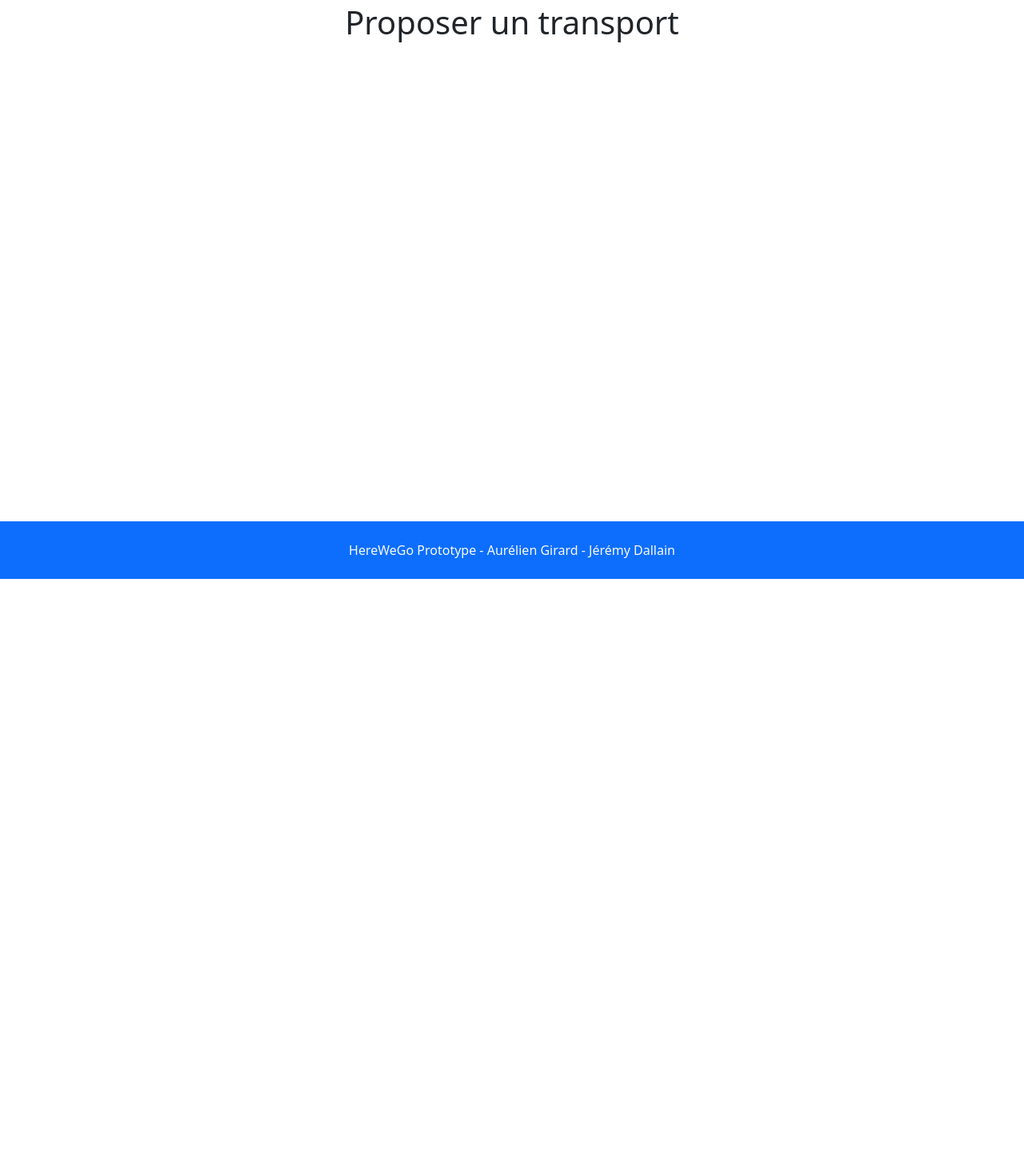
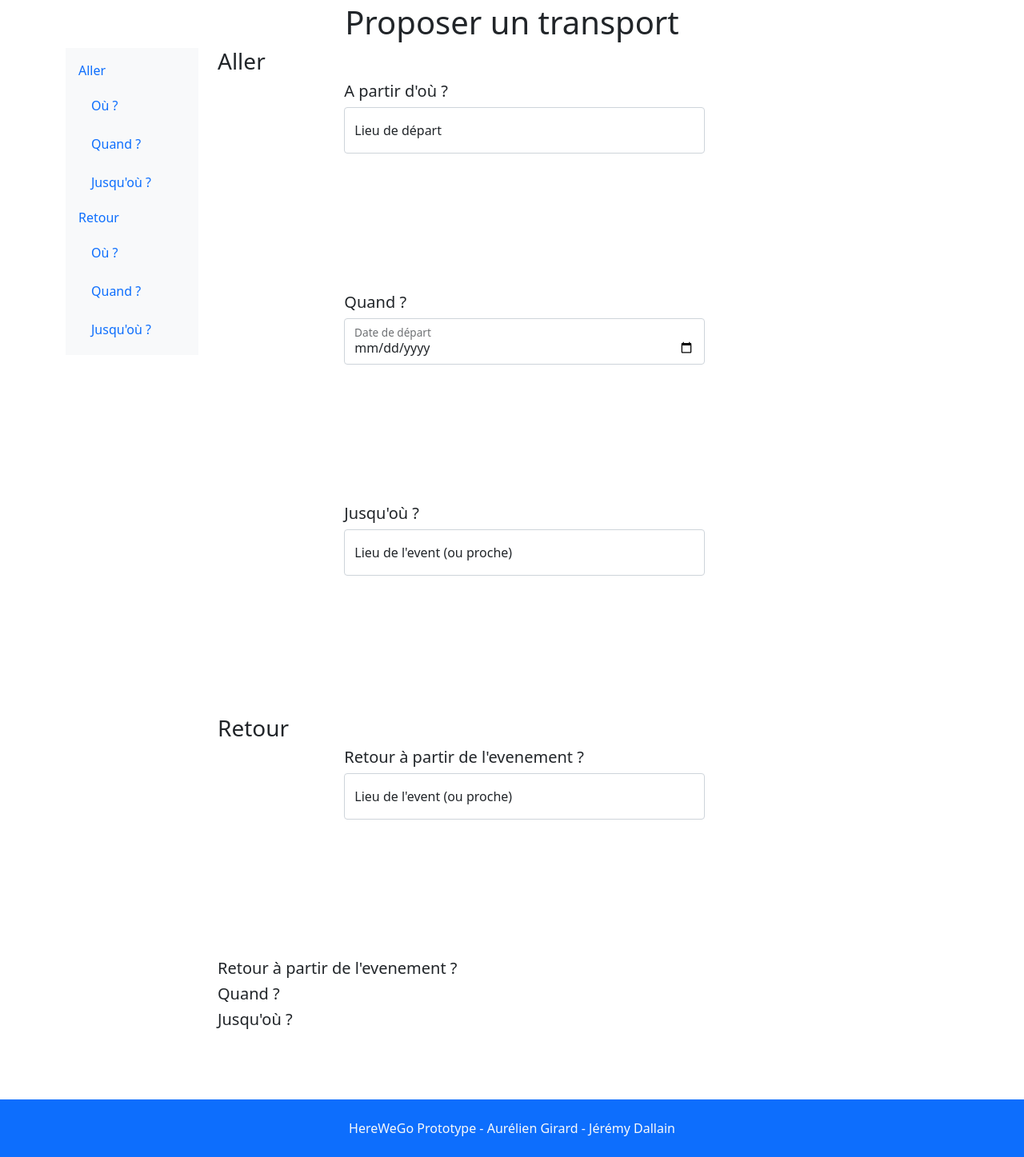
Before and after one commit to MrAuGIR/HerewegoPrototype, a PHP site: page /page-creation-transport.php in a window 1280 px wide. Shown: the part 76-1523 px from the top of the page at 80% size. Before the commit the page ends 800 px from the top, so only its background shows below. Run offline with PHP 8.4, Linux system fonts and the light colour scheme; some libraries are stand-ins or nearby versions.

Commit message:
page-creation-transport

```diff
--- a/page-creation-transport.php
+++ b/page-creation-transport.php
@@ -4,9 +4,92 @@ $h1 = "Proposer un transport";
 require_once 'commons/header.php';
 ?>
 <!-- DEBUT CONTENU DE LA PAGE -->
-
-
-
+    <div class="row">
+        <div class="col-2">
+            <div>
+                <nav id="navbar-example3" class="navbar navbar-light bg-light">
+                    <nav class="nav nav-pills flex-column">
+                        <a class="nav-link" href="#item-1">Aller</a>
+                        <nav class="nav nav-pills flex-column">
+                        <a class="nav-link ms-3 my-1" href="#item-1-1">Où ?</a>
+                        <a class="nav-link ms-3 my-1" href="#item-1-2">Quand ?</a>
+                        <a class="nav-link ms-3 my-1" href="#item-1-3">Jusqu'où ?</a>
+                        </nav>
+                        <a class="nav-link" href="#item-2">Retour</a>
+                        <nav class="nav nav-pills flex-column">
+                        <a class="nav-link ms-3 my-1" href="#item-2-1">Où ?</a>
+                        <a class="nav-link ms-3 my-1" href="#item-2-2">Quand ?</a>
+                        <a class="nav-link ms-3 my-1" href="#item-2-3">Jusqu'où ?</a>
+                        </nav>
+                    </nav>
+                </nav>
+            </div>
+        </div>
+        <div class="col-10">
+            <div data-bs-spy="scroll" data-bs-target="#navbar-example3" data-bs-offset="0" tabindex="0">
+                <div class="row">
+                    <h3 id="item-1">Aller</h3>
+                </div>
+                <div class="row make-transport">
+                    <div class="col-6 offset-2">
+                        <h5 id="item-1-1">A partir d'où ?</h5>
+                    </div>
+                    <div class="col-6 offset-2">
+                        <div class="form-floating mb-3">
+                            <input type="text" class="form-control" id="floatingInput" placeholder="Lieu de départ">
+                            <label for="floatingInput">Lieu de départ</label>
+                        </div>
+                    </div>
+                </div>
+                <div class="row make-transport">
+                    <div class="col-6 offset-2">
+                        <h5 id="item-1-2">Quand ?</h5>
+                    </div>
+                    <div class="col-6 offset-2">
+                        <div class="form-floating mb-3">
+                            <input type="date" class="form-control" id="floatingInput" placeholder="date de départ">
+                            <label for="floatingInput">Date de départ</label>
+                        </div>
+                    </div>
+                </div>
+                <div class="row make-transport">
+                    <div class="col-6 offset-2">
+                        <h5 id="item-1-3">Jusqu'où ?</h5>
+                    </div>
+                    <div class="col-6 offset-2">
+                        <div class="form-floating mb-3">
+                            <input type="text" class="form-control" id="floatingInput" placeholder="Lieu d'arrivée">
+                            <label for="floatingInput">Lieu de l'event (ou proche)</label>
+                        </div>
+                    </div>
+                </div>
+                <div class="row">
+                    <h3 id="item-2">Retour</h3>
+                </div>
+                <div class="row make-transport">
+                    <div class="col-6 offset-2">
+                        <h5 id="item-2-1">Retour à partir de l'evenement ?</h5>
+                    </div>
+                    <div class="col-6 offset-2">
+                        <div class="form-floating mb-3">
+                            <input type="text" class="form-control" id="floatingInput" placeholder="Lieu de départ du retour">
+                            <label for="floatingInput">Lieu de l'event (ou proche)</label>
+                        </div>
+                    </div>
+                </div>
+                    <div class="col-12">
+                        <h5 id="item-2-1">Retour à partir de l'evenement ?</h5>
+                    </div>
+                    <div class="col-12">
+                        <h5 id="item-2-2">Quand ?</h5>
+                    </div>
+                    <div class="col-12">
+                        <h5 id="item-2-2">Jusqu'où ?</h5>
+                    </div>
+                </div>
+            </div>
+        </div>
+    </div>
 <!-- FIN CONTENU DE LA PAGE -->
 <?php
 require_once 'commons/footer.php';
--- a/page-selected-event.php
+++ b/page-selected-event.php
@@ -40,8 +40,11 @@ require_once 'commons/header.php';
                     Integer vulputate at nunc ac sollicitudin. Integer feugiat ipsum sodales arcu accumsan, sed imperdiet tellus efficitur. Aliquam erat volutpat. Sed mollis ultricies bibendum. Donec rutrum orci velit, facilisis rutrum nulla venenatis quis. Mauris egestas elementum justo, facilisis congue massa fringilla lobortis. Proin magna arcu, lobortis ut mi ac, venenatis tempor risus. Sed pretium sem eu diam pulvinar facilisis. Proin sagittis maximus libero. Vestibulum facilisis lacus non turpis consectetur, id ultricies elit vulputate. Integer ultrices elit elit, sit amet convallis nisl volutpat nec. Quisque tempus malesuada euismod. Donec ex ante, vestibulum sed semper a, egestas a est. Aliquam sodales nec ante non sodales.
                     </p>
                 </div>
-                <div class="col-12 mt-4 mb-4">
+                <div class="col-12 col-md-6 mt-4 mb-4">
                     <a href="page-transports-event.php"  class="btn btn-info">Les transports</a>
+                </div>
+                <div class="col-12 col-md-6 mt-4 mb-4">
+                    <a href="page-creation-transport.php"  class="btn btn-info">Proposer un transport</a>
                 </div>
             </div>
         </div>
--- a/styles/style.css
+++ b/styles/style.css
@@ -21,6 +21,31 @@ main {
 
 
 
+.make-transport{
+    display: flex;
+    flex-direction: column;
+    min-height: 10vh;
+}
+
+@media screen and (min-width: 998px){
+
+    .make-transport{
+        display: flex;
+        flex-direction: column;
+        min-height: 25vh;
+    }
+}
+
+@media screen and (min-width: 1200px){
+
+    .make-transport{
+        display: flex;
+        flex-direction: column;
+        min-height: 33vh;
+    }
+}
+
+
 /* FOOTER */
 
 .footer-bloc {
```
